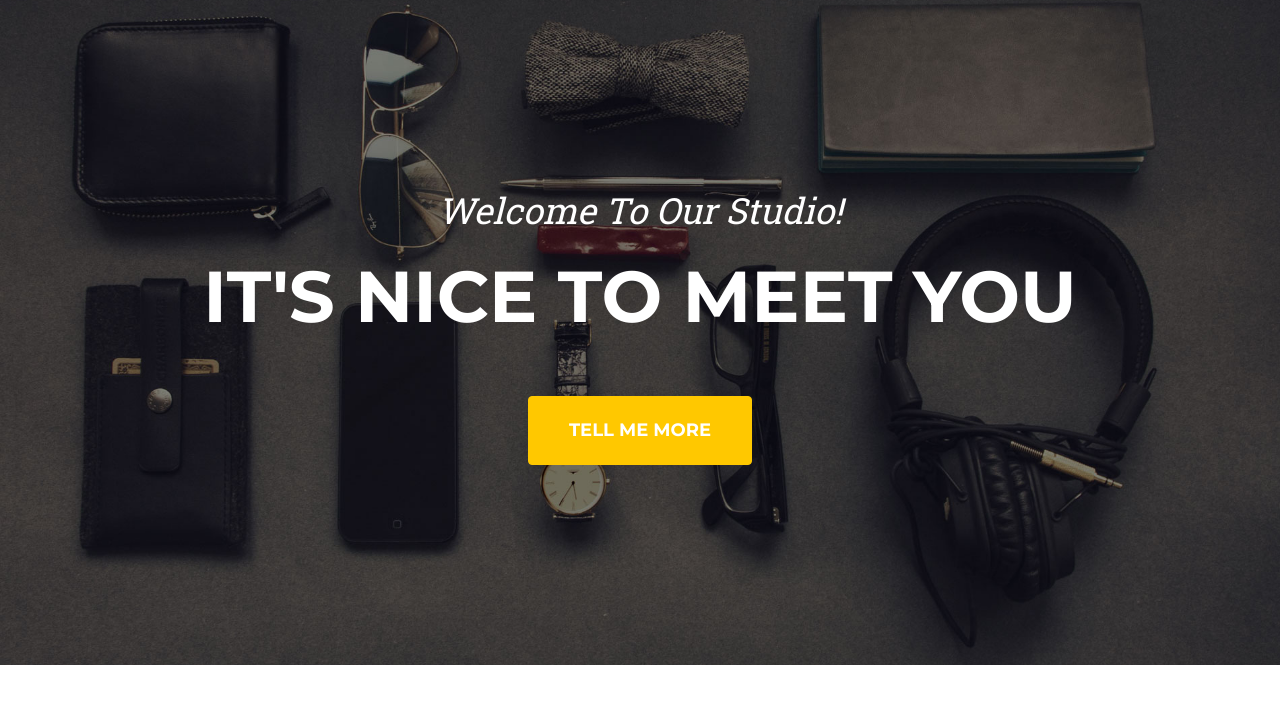
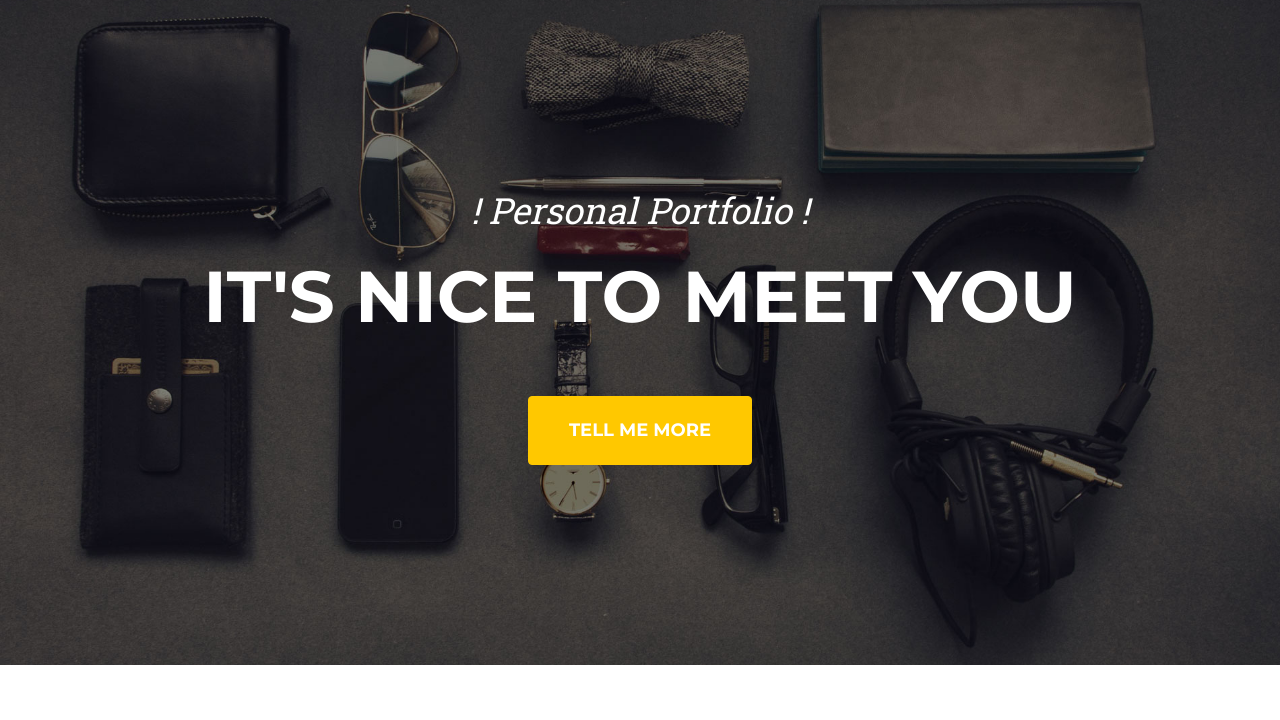
Before and after one commit to DevError69/Tapan.io, a plain HTML site: page index.html in a window 1280 px wide. Shown: the part 80-800 px from the top of the page. Drawn offline with nearby package versions, Linux system fonts and the light colour scheme.

Commit message:
Header and fav bar changes

```diff
--- a/index.html
+++ b/index.html
@@ -5,9 +5,9 @@
         <meta name="viewport" content="width=device-width, initial-scale=1, shrink-to-fit=no" />
         <meta name="description" content="" />
         <meta name="author" content="" />
-        <title>Agency - Start Bootstrap Theme</title>
+        <title>Tapan.io - Portfolio</title>
         <!-- Favicon-->
-        <link rel="icon" type="image/x-icon" href="assets/favicon.ico" />
+        <link rel="icon" type="image/x-icon" href="https://cdn-icons-png.flaticon.com/512/8061/8061467.png" />
         <!-- Font Awesome icons (free version)-->
         <script src="https://use.fontawesome.com/releases/v6.1.0/js/all.js" crossorigin="anonymous"></script>
         <!-- Google fonts-->
@@ -39,7 +39,7 @@
         <!-- Masthead-->
         <header class="masthead">
             <div class="container">
-                <div class="masthead-subheading">Welcome To Our Studio!</div>
+                <div class="masthead-subheading">! Personal Portfolio !</div>
                 <div class="masthead-heading text-uppercase">It's Nice To Meet You</div>
                 <a class="btn btn-primary btn-xl text-uppercase" href="#services">Tell Me More</a>
             </div>
```
Also changed, not shown: assets/favicon.ico (deleted).
